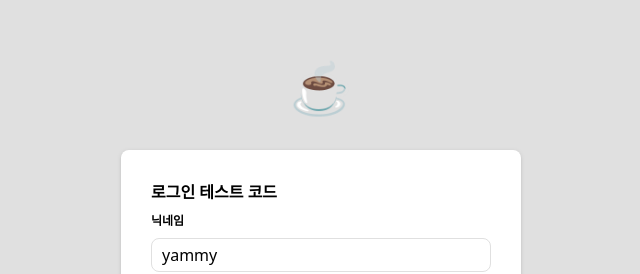
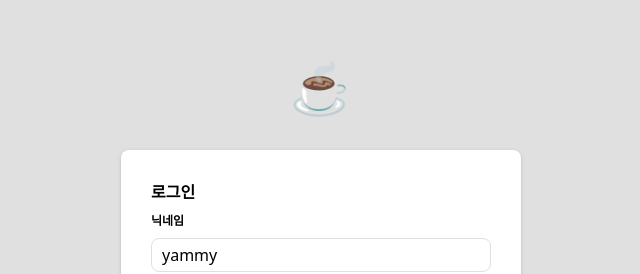
Before and after one commit to suhyeon1740/coffee_bill_front_nuxt, a Nuxt app: page /auth/login in a window 1280 px wide. Shown: the top 274 px of the page, without its empty margins (319-959 px from the left). Built offline with nearby package versions, Linux system fonts and the light colour scheme.

Commit message:
테스트 코드

```diff
--- a/pages/auth/login.vue
+++ b/pages/auth/login.vue
@@ -1,6 +1,6 @@
 <template>
   <div class="flex flex-col flex-1">
-    <header>로그인 테스트 코드</header>
+    <header>로그인</header>
     <div class="body-container flex-1">
       <div class="flex flex-col mb-16px">
         <label>닉네임</label>
```
